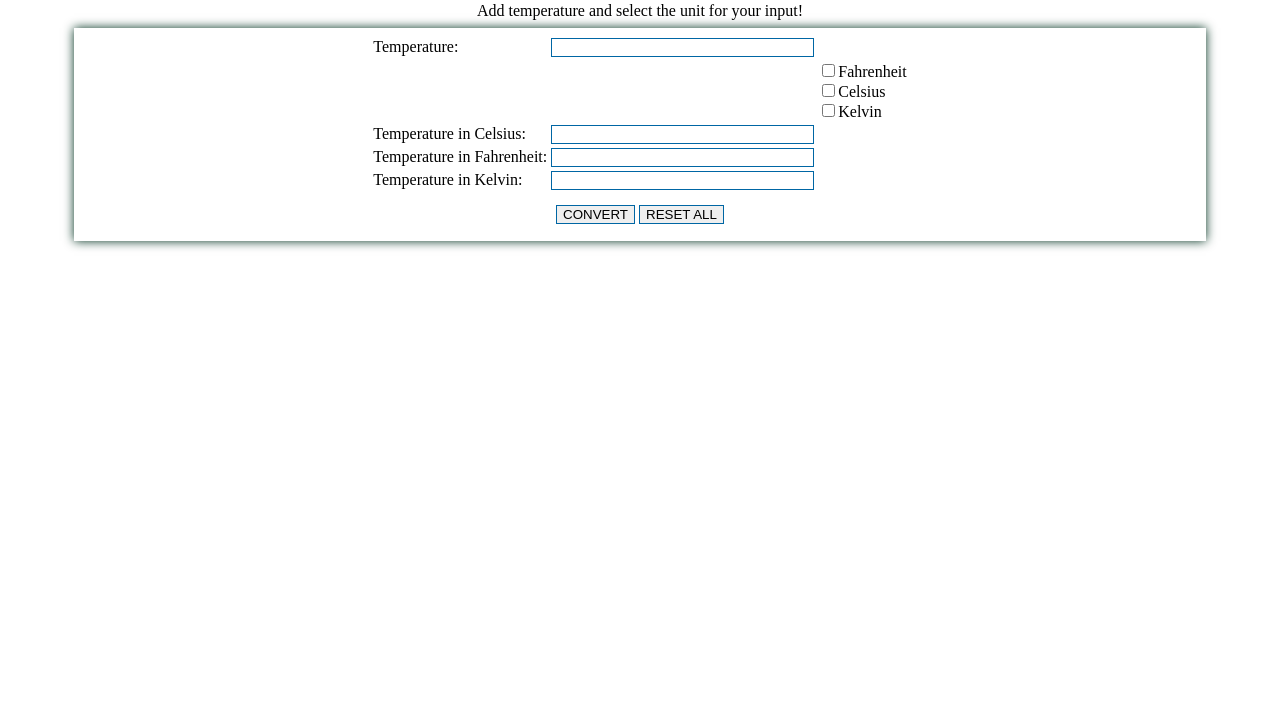
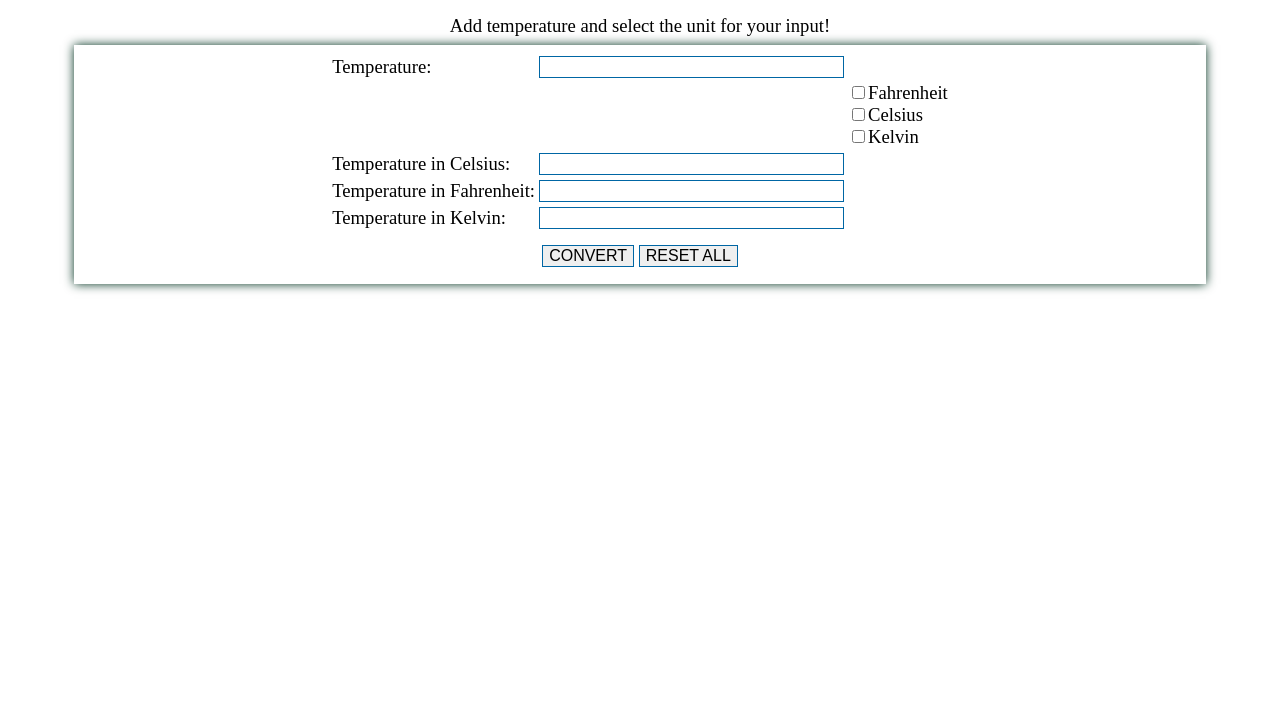
Before and after one commit to sayham-sjb/TemperatureConverter, a plain HTML site: page index.html in a window 1280 px wide. Shown: the part 83-800 px from the top of the page. Drawn offline with Linux system fonts and the light colour scheme.

Commit message:
update font size

```diff
--- a/index.html
+++ b/index.html
@@ -6,9 +6,13 @@
     <meta http-equiv="X-UA-Compatible" content="ie=edge">
     <title>Temperature Converter</title>
     <style type="text/css">
+        body{
+            font-size: 14pt;
+        }
         input[name="txtBox"],
         input[name="button"] {
             border: 1px solid #0066a4;
+            font-size: 12pt;
         }
         #alert{
             color: red;
```
